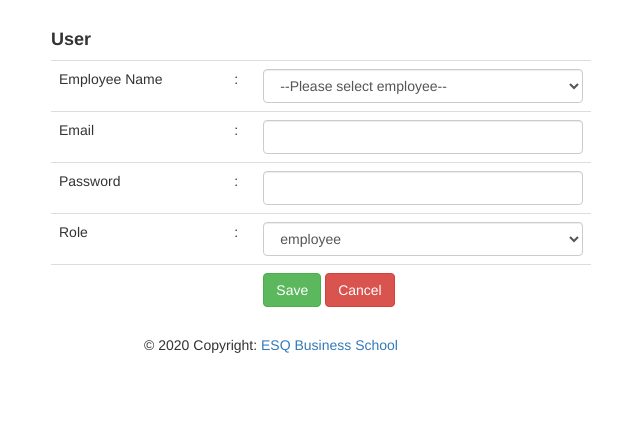
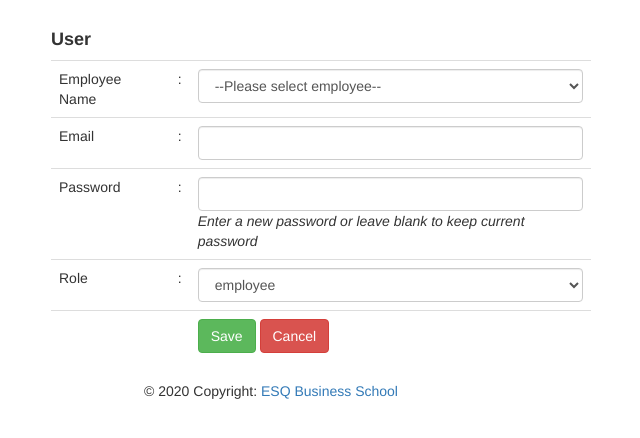
Before and after one commit to ahlijatinuraminah/company, a PHP site: page /index.php?p=user in a window 1280 px wide. Shown: the part 51-489 px from the top of the page, without its empty margins (49-689 px from the left). Run offline with PHP 8.4, Linux system fonts and the light colour scheme; data comes from the database, SQL or seed files in the repository; some libraries are stand-ins or nearby versions.

Commit message:
update add/edit user default and current password

```diff
--- a/pages/deleteuser.php
+++ b/pages/deleteuser.php
@@ -6,7 +6,7 @@ if(isset($_GET['userid'])){
 
 	$objUser->DeleteUser();
 	echo "<script> alert('$objUser->message'); </script>";
-	echo "<script>window.location = 'dashboardamin.php?p=userlist'</script>";
+	echo "<script>window.location = 'dashboardadmin.php?p=userlist'</script>";
 
 }
 else{
--- a/pages/user.php
+++ b/pages/user.php
@@ -1,12 +1,22 @@
 <?php
 require_once('./class/class.User.php');
+require_once('./class/class.Mail.php');
 
 $objUser = new User();
 
 if(isset($_POST['btnSubmit'])){
 	$objUser->email = $_POST['email'];
 	$password = $_POST['password'];
-    $objUser->password = password_hash($password, PASSWORD_DEFAULT);
+	$currentpassword = $_POST['currentpassword'];
+	$passworddefault = '12345678';
+
+	if($password == ''){ //jika password dikosongkan
+    	if(isset($_GET['userid'])) //jika sedang diedit, passwordnya adalah current password
+			$password = $currentpassword;
+		else //jika sedang ditambah, password adalah password default
+			$password = $passworddefault;
+	}
+	$objUser->password = password_hash($password, PASSWORD_DEFAULT);
 	$objUser->role = $_POST['role'];
 	$objUser->emp->ssn = $_POST['ssn'];
 
@@ -19,6 +29,26 @@ if(isset($_POST['btnSubmit'])){
 	}
 	echo "<script> alert('$objUser->message'); </script>";
 	if($objUser->hasil){
+		if(!isset($_GET['userid'])){ //jika user ditambahkan, maka kirim email
+			$message =  file_get_contents('templateemail.html');
+			$subject = "Anda ditambahkan sebagai user sistem Company 165";
+			$header = "Anda ditambahkan sebagai user sistem Company 165";
+			$body = '<span style="font-family: Arial, Helvetica, sans-serif; font-size: 15px; color: #57697e;">
+					Selamat <b>' .$objUser->name.'</b>, anda telah didaftarkan pada sistem company online ESQ Business School.<br>
+					Berikut ini informasi account anda:<br>
+					</span>
+					<span style="font-family: Arial, Helvetica, sans-serif; font-size: 15px; color: #57697e;">
+						Username : '.$objUser->email.'<br>
+						Password : '.$password.'
+					</span>';
+			$footer ='Silakan login untuk mengakses sistem';
+
+			$message = str_replace("#header#",$header,$message);
+			$message = str_replace("#body#",$body,$message);
+			$message = str_replace("#footer#",$footer,$message);
+
+			Mail::SendMail($objUser->email, $objUser->name, $subject, $message);
+		}
 		echo '<script> window.location="dashboardadmin.php?p=userlist"; </script>';
 	}
 }
@@ -62,7 +92,10 @@ $userList = $objUser->SelectAllUserByUserid($objUser->userid);
 	<td>Password</td>
 	<td>:</td>
 	<td>
-	<input type="password" class="form-control" id="password" name="password" value="<?php echo $objUser->password; ?>" required></td>
+	<input type="password" class="form-control" id="password" name="password">
+	<input type="hidden" name="currentpassword" value="<?php echo $objUser->password; ?>">
+	<span><i>Enter a new password or leave blank to keep current password</i> </span>
+	</td>
 	</tr>
 	<tr>
 	<td>Role</td>
--- a/pages/userlist.php
+++ b/pages/userlist.php
@@ -3,7 +3,7 @@
 <div class="col-md-10">
   <h4 class="title"><span class="text"><strong>User List</strong></span></h4>
   <a class="btn btn-primary" href="dashboardadmin.php?p=user">Add</a>
-
+  <br><br>
 <table class="table table-bordered">
 <thead>
 	<tr>
```
